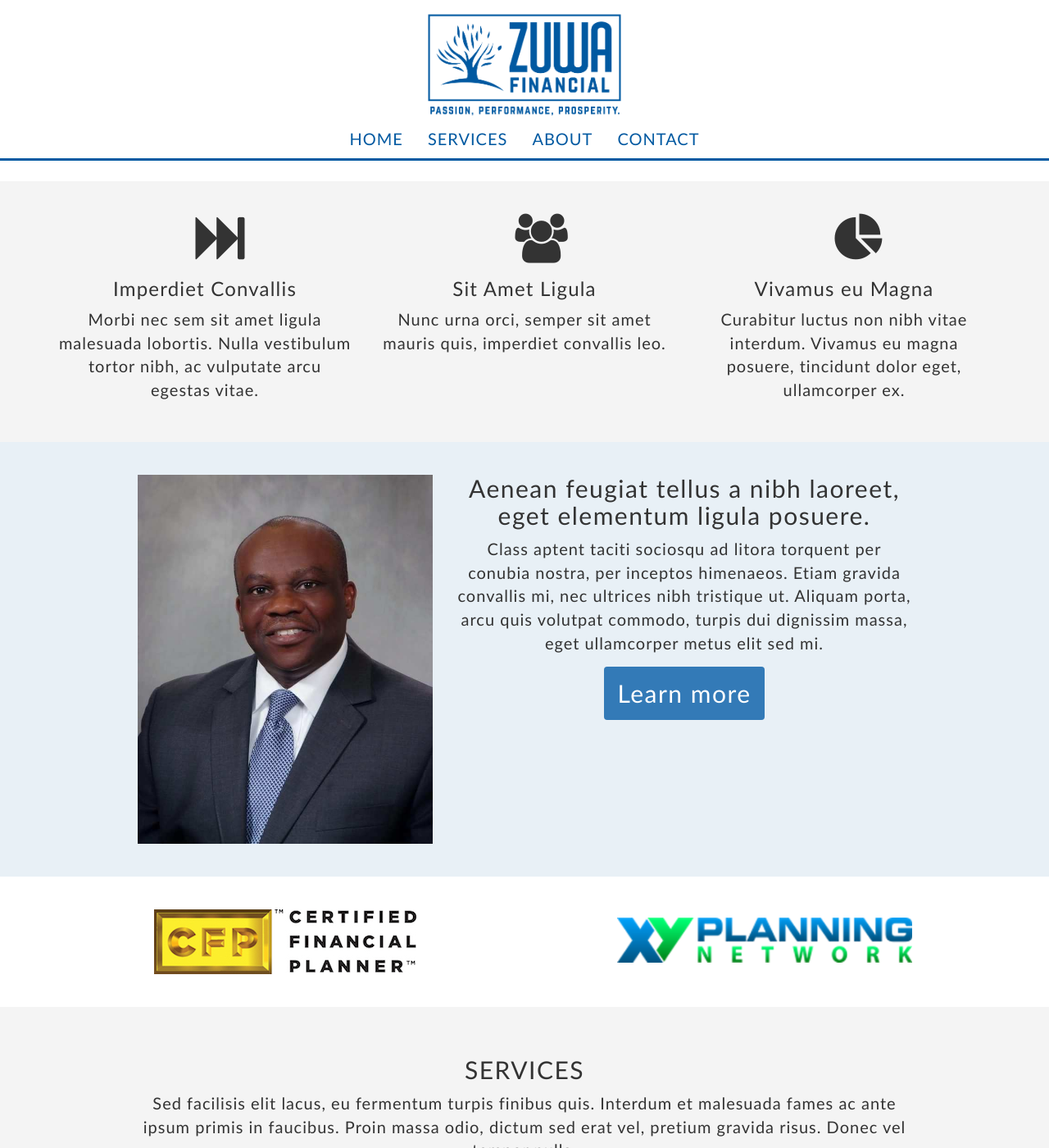
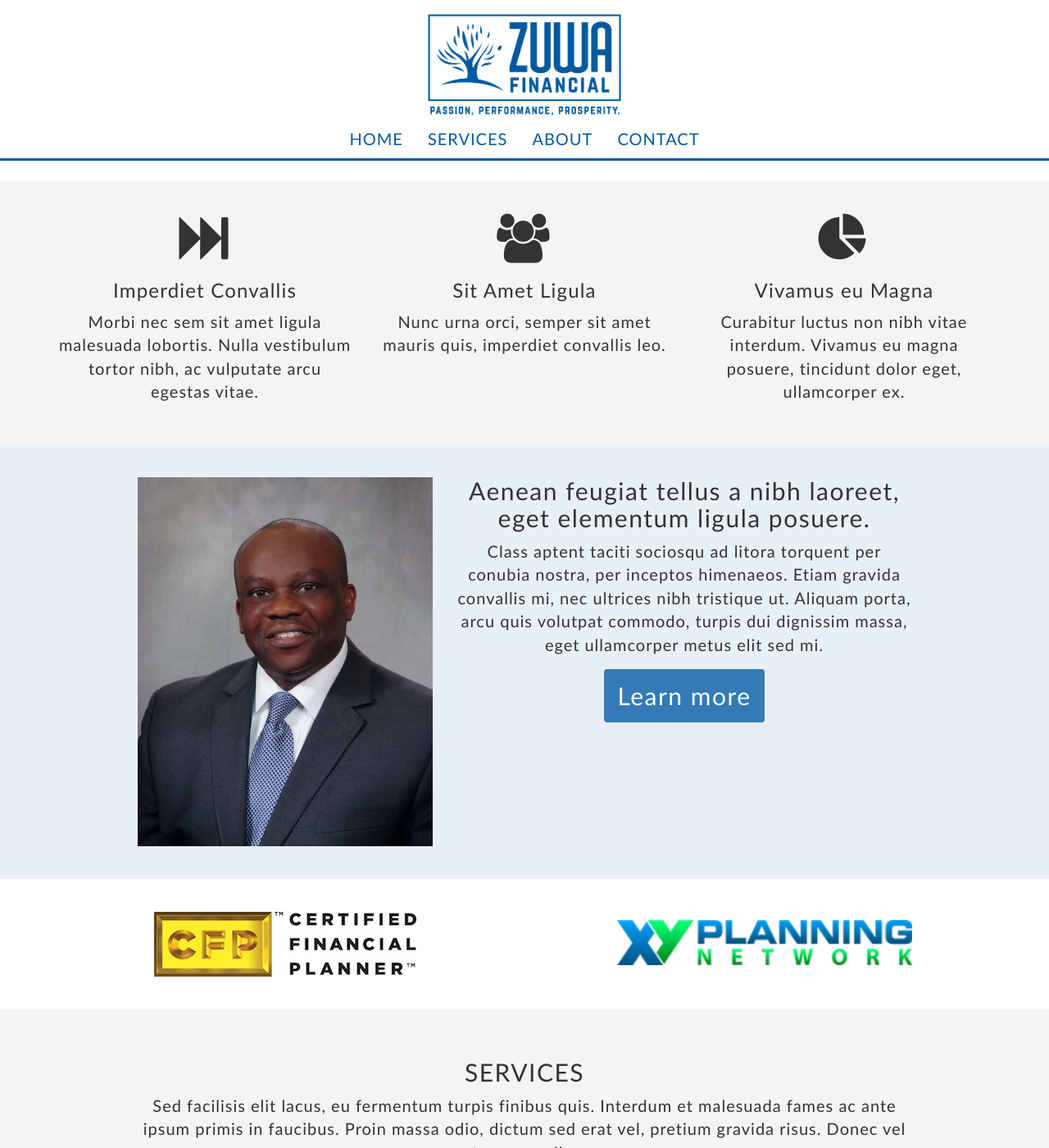
Before and after one commit to ZuwaFinancial/ZuwaFinancial.github.io, a Jekyll site: the page built from index.html, in a window 1280 px wide and 1400 px high, scrolled down 689 px. Shown: the whole window at 82% size. Built offline with Jekyll 4.4.1, drawn with Linux system fonts in a browser that asks for light colours; grey boxes are pictures that could not be loaded.

Commit message:
Fixes icons in highlights section of index

```diff
--- a/assets/css/_footer.scss
+++ b/assets/css/_footer.scss
@@ -12,10 +12,7 @@
   height: 120px;
 }
 
-i {
-  height: 23px;
-  width: 23px;
-}
+
 
 footer {
   background-color: $light-blue;
@@ -34,6 +31,10 @@
     text-decoration: none;
     color: $charcoal;
   }
+  i {
+    height: 23px;
+    width: 23px;
+  }
 }
 
 #copyright-info {
```
Also changed, not shown: 1 other file.
